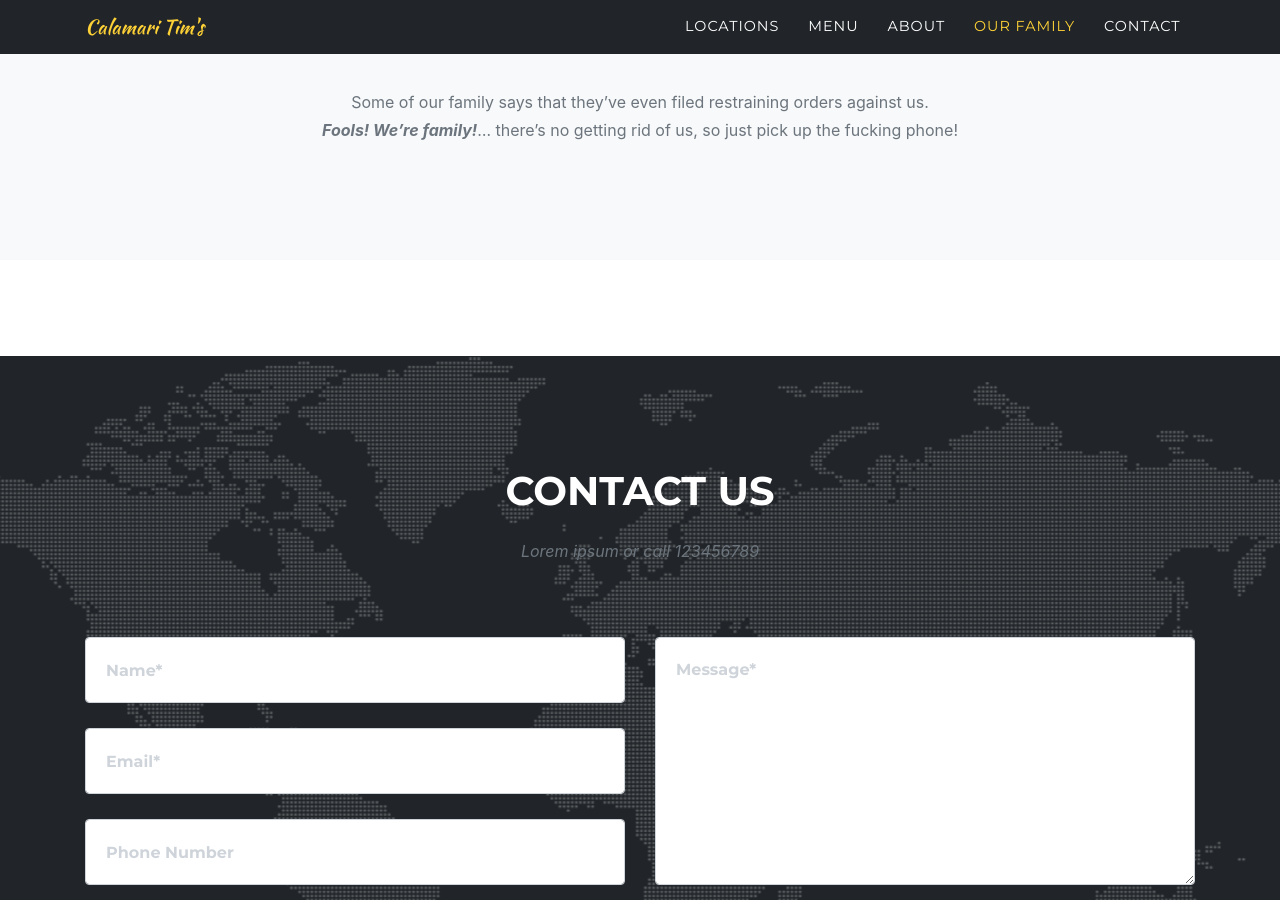
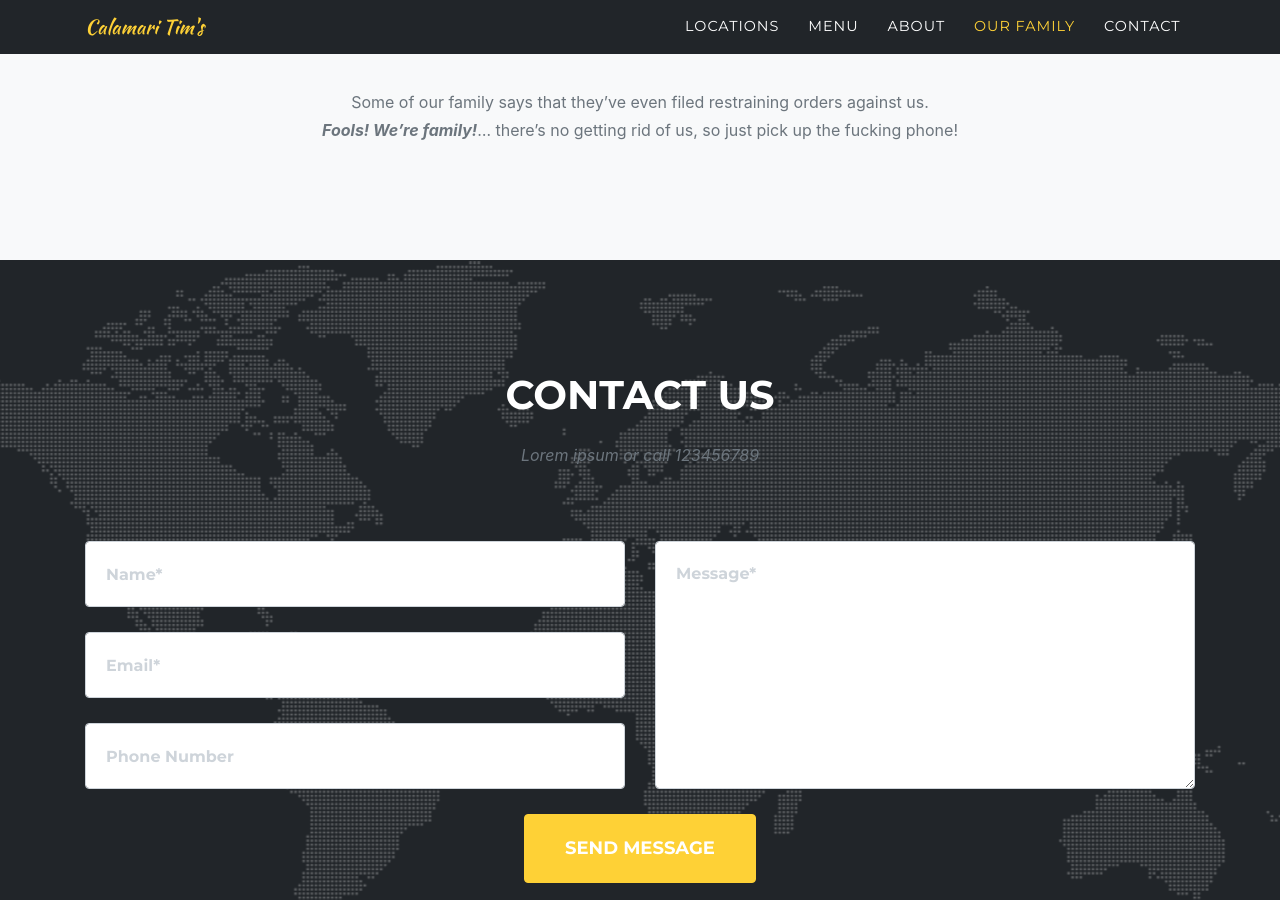
Before and after one commit to sheanhoxie/sheanhoxie.github.io, a Jekyll site: the page built from index.md, in a window 1280 px wide and 900 px high, scrolled down 5064 px. Built offline with Jekyll 4.4.1, drawn with Linux system fonts in a browser that asks for light colours; some web fonts are replaced.

Commit message:
remove clients

```diff
--- a/_includes/clients.html
+++ /dev/null
@@ -1,14 +0,0 @@
-<!-- Clients -->
-  <section class="py-5" id="{{ site.data.sitetext[site.locale].clients.section | default: "clients" }}">
-    <div class="container">
-      <div class="row" {% if site.data.sitetext[site.locale].clients.horizontal-scrolling == "yes" %} id="scrolling-clients" {% endif %}>
-	  {% for client in site.data.sitetext[site.locale].clients.list %}
-        <div class="col-md-3 col-sm-6">
-          <a href="{{ client.url }}">
-            <img class="img-fluid d-block mx-auto" src="{{ client.logo }}" alt="{{ client.title }}" style="max-height: {{ site.data.sitetext[site.locale].clients.max-height | default: "100px" }}">
-          </a>
-        </div>
-	  {% endfor %}
-      </div>
-    </div>
-  </section>
--- a/_layouts/home.html
+++ b/_layouts/home.html
@@ -7,5 +7,4 @@ layout: default
 {% include menu_grid.html %}
 {% include timeline.html %}
 {% include team.html %}
-{% include clients.html %}
 {% include contact.html %}
```
Also changed, not shown: 1 other file.
